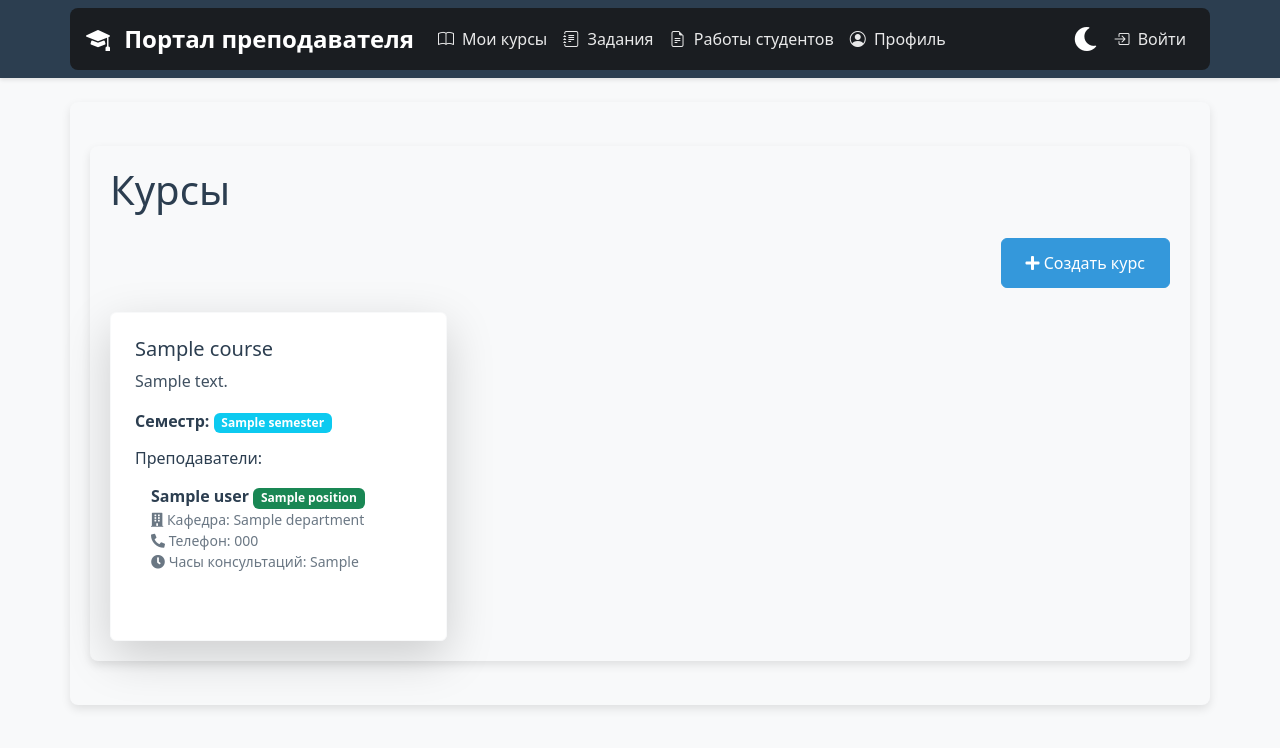
After one commit to Tox1cP1g/orioks_new, a Django app: template services/teacher_portal/teaching/templates/teaching/courses.html in a window 1280 px wide. The commit adds this page. Shown: the top 748 px of the page. Run offline with Django 5.2, Linux system fonts and the light colour scheme; the template is opened without the code that fills it: most values are stand-ins (such as "Sample title", 1, 10 or a date in 2020); some libraries are stand-ins or nearby versions.

Commit message:
commit from mark

```diff
--- a/services/auth/requirements.txt
+++ b/services/auth/requirements.txt
@@ -1,6 +1,5 @@
-Django==5.0.3
+Django
 djangorestframework==3.14.0
 djangorestframework-simplejwt==5.3.1
 python-dotenv==1.0.1
-mysqlclient==2.2.4
 django-cors-headers==4.3.1
--- a/services/student_performance/requirements.txt
+++ b/services/student_performance/requirements.txt
@@ -1,9 +1,7 @@
-Django==5.0.3
+Django
 djangorestframework==3.14.0
 djangorestframework-simplejwt==5.3.1
 python-dotenv==1.0.1
-mysqlclient==2.2.4
-psycopg2-binary==2.9.9
 django-cors-headers==4.3.1
 requests==2.31.0
 pandas==2.2.1
--- a/services/teacher_portal/requirements.txt
+++ b/services/teacher_portal/requirements.txt
@@ -1,9 +1,7 @@
-Django==5.0.3
+Django
 djangorestframework==3.14.0
 djangorestframework-simplejwt==5.3.1
 python-dotenv==1.0.1
-mysqlclient==2.2.4
-psycopg2-binary==2.9.9
 django-cors-headers==4.3.1
 requests==2.31.0
 pandas==2.2.1
--- a/services/teacher_portal/teaching/templates/teaching/base.html
+++ b/services/teacher_portal/teaching/templates/teaching/base.html
@@ -15,29 +15,58 @@
             --text-color: #2c3e50;
             --bg-color: #f8f9fa;
             --card-bg: #ffffff;
+            --card-shadow: rgba(0, 0, 0, 0.1);
             --border-color: #dee2e6;
             --navbar-bg: #2c3e50;
             --navbar-text: #ffffff;
+            --navbar-hover: #3498db;
             --dropdown-bg: #ffffff;
             --dropdown-hover: #f8f9fa;
             --footer-bg: #f8f9fa;
             --table-header-bg: #f8f9fa;
+            --stats-card-bg: #ffffff;
+            --stats-text-color: #2c3e50;
+            --chart-grid-color: #e9ecef;
+            --select-bg: #ffffff;
+            --select-text: #2c3e50;
+            --filter-button-bg: #3498db;
+            --filter-button-text: #ffffff;
         }
 
         :root[data-theme="dark"] {
-            --primary-color: #1a252f;
-            --secondary-color: #2980b9;
-            --accent-color: #c0392b;
-            --text-color: #f8f9fa;
-            --bg-color: #212529;
-            --card-bg: #343a40;
-            --border-color: #495057;
-            --navbar-bg: #1a252f;
-            --navbar-text: #f8f9fa;
-            --dropdown-bg: #343a40;
-            --dropdown-hover: #495057;
-            --footer-bg: #343a40;
-            --table-header-bg: #343a40;
+            --primary-color: #1a1d21;
+            --secondary-color: #3498db;
+            --accent-color: #e74c3c;
+            --text-color: #ffffff;
+            --bg-color: #1a1d21;
+            --card-bg: #2d3239;
+            --card-shadow: rgba(255, 255, 255, 0.1);
+            --border-color: #3d434c;
+            --navbar-bg: #242830;
+            --navbar-text: #ffffff;
+            --navbar-hover: #3498db;
+            --dropdown-bg: #2d3239;
+            --dropdown-hover: #3d434c;
+            --footer-bg: #242830;
+            --table-header-bg: #2d3239;
+            --stats-card-bg: #2d3239;
+            --stats-text-color: #ffffff;
+            --chart-grid-color: #3d434c;
+            --select-bg: #2d3239;
+            --select-text: #ffffff;
+            --filter-button-bg: #3498db;
+            --filter-button-text: #ffffff;
+            --subject-card-bg: #2d3239;
+            --grade-card-blue: rgba(52, 152, 219, 0.15);
+            --grade-card-green: rgba(46, 204, 113, 0.15);
+            --grade-card-yellow: rgba(241, 196, 15, 0.15);
+            --grade-card-red: rgba(231, 76, 60, 0.15);
+            --link-color: #3498db;
+            --link-hover-color: #2980b9;
+            --btn-outline-color: #3498db;
+            --btn-outline-hover-bg: #3498db;
+            --btn-outline-hover-text: #ffffff;
+            --card-hover-shadow: 0 8px 16px rgba(0, 0, 0, 0.3);
         }
 
         body {
@@ -47,14 +76,18 @@
         }
 
         .navbar {
-            background-color: var(--navbar-bg) !important;
+            background-color: #2c3e50 !important;
+            box-shadow: 0 2px 4px rgba(0,0,0,0.1);
         }
 
-        .navbar-brand, .nav-link {
-            color: var(--navbar-text) !important;
+        .navbar-brand {
+            color: #ffffff !important;
+            font-weight: bold;
+            font-size: 1.5rem;
         }
 
         .nav-link {
+            color: #ffffff !important;
             opacity: 0.9;
             transition: opacity 0.3s ease;
         }
@@ -63,27 +96,62 @@
             opacity: 1;
         }
 
+        .nav-link.active {
+            opacity: 1;
+            font-weight: 500;
+        }
+
+        .container {
+            background-color: var(--bg-color);
+            padding: 20px;
+            border-radius: 8px;
+            box-shadow: 0px 4px 10px var(--card-shadow);
+        }
+
         .card {
             background-color: var(--card-bg);
+            color: var(--text-color);
             border: 1px solid var(--border-color);
-            transition: background-color 0.3s, border-color 0.3s;
+            box-shadow: 0 4px 6px var(--card-shadow);
+            transition: transform 0.3s, box-shadow 0.3s;
+            margin-bottom: 20px;
+            border-radius: 8px;
+        }
+
+        .card:hover {
+            transform: translateY(-5px);
+            box-shadow: 0 8px 12px var(--card-shadow);
+        }
+
+        .card-header {
+            background-color: var(--card-bg);
+            border-bottom: 1px solid var(--border-color);
+            padding: 1rem;
+        }
+
+        .card-body {
+            padding: 1.5rem;
         }
 
         .alert {
             background-color: var(--card-bg);
             border: 1px solid var(--border-color);
             color: var(--text-color);
+            border-radius: 8px;
         }
 
         .table {
             background-color: var(--card-bg);
             color: var(--text-color);
+            border-radius: 8px;
+            overflow: hidden;
         }
 
         .table thead th {
             background-color: var(--table-header-bg);
             border-color: var(--border-color);
             color: var(--text-color);
+            font-weight: 600;
         }
 
         .table td {
@@ -91,13 +159,15 @@
         }
 
         .form-control {
-            background-color: var(--bg-color);
+            background-color: var(--card-bg);
             color: var(--text-color);
             border-color: var(--border-color);
+            border-radius: 6px;
+            padding: 0.75rem;
         }
 
         .form-control:focus {
-            background-color: var(--bg-color);
+            background-color: var(--card-bg);
             color: var(--text-color);
             border-color: var(--secondary-color);
             box-shadow: 0 0 0 0.2rem rgba(52, 152, 219, 0.25);
@@ -105,18 +175,37 @@
 
         .form-label {
             color: var(--text-color);
+            font-weight: 500;
+            margin-bottom: 0.5rem;
         }
 
         .theme-switch {
             cursor: pointer;
             padding: 0.5rem;
             margin-left: 1rem;
+            display: flex;
+            justify-content: center;
+            align-items: center;
+            border-radius: 50%;
+            transition: background-color 0.3s;
+            color: var(--navbar-text);
+        }
+
+        .theme-switch:hover {
+            background-color: rgba(255, 255, 255, 0.1);
+            color: var(--navbar-hover);
         }
 
         .theme-switch i {
-            font-size: 1.2rem;
-            color: var(--navbar-text);
-            opacity: 0.9;
+            font-size: 1.5rem;
+            transition: color 0.3s ease;
+        }
+
+        .btn {
+            padding: 0.75rem 1.5rem;
+            border-radius: 6px;
+            font-weight: 500;
+            transition: all 0.3s ease;
         }
 
         .btn-primary {
@@ -127,30 +216,98 @@
         .btn-primary:hover {
             background-color: var(--accent-color);
             border-color: var(--accent-color);
+            transform: translateY(-2px);
+        }
+
+        .btn-secondary {
+            background-color: var(--primary-color);
+            border-color: var(--primary-color);
+        }
+
+        .btn-secondary:hover {
+            background-color: var(--accent-color);
+            border-color: var(--accent-color);
+            transform: translateY(-2px);
+        }
+
+        .messages {
+            margin-bottom: 2rem;
+        }
+
+        .alert {
+            margin-bottom: 1rem;
+            border-radius: 8px;
+        }
+
+        .card {
+            background-color: var(--card-bg);
+            border-color: var(--border-color);
+        }
+
+        .card-title {
+            color: var(--text-color) !important;
+        }
+
+        .card-text {
+            color: var(--text-color);
+            opacity: 0.9;
+        }
+
+        .list-group-item {
+            background-color: var(--card-bg);
+            border-color: var(--border-color);
+            color: var(--text-color);
+        }
+
+        .list-group-item strong {
+            color: var(--text-color);
+        }
+
+        .list-group-item .text-muted {
+            color: var(--text-color) !important;
+            opacity: 0.7;
+        }
+
+        .navbar .container {
+            background-color: #1a1d21 !important;
+            box-shadow: none !important;
+            padding: 0.5rem 1rem;
         }
     </style>
+
     {% block extra_css %}{% endblock %}
 </head>
 <body>
-    <nav class="navbar navbar-expand-lg navbar-dark">
+     <nav class="navbar navbar-expand-lg navbar-dark">
         <div class="container">
-            <a class="navbar-brand" href="/">Портал преподавателя</a>
+            <a class="navbar-brand" href="/">
+                <i class="bi bi-mortarboard-fill me-2"></i>
+                Портал преподавателя
+            </a>
             <button class="navbar-toggler" type="button" data-bs-toggle="collapse" data-bs-target="#navbarNav">
                 <span class="navbar-toggler-icon"></span>
             </button>
             <div class="collapse navbar-collapse" id="navbarNav">
                 <ul class="navbar-nav">
                     <li class="nav-item">
-                        <a class="nav-link" href="/courses/">Мои курсы</a>
+                        <a class="nav-link" href="/courses/">
+                            <i class="bi bi-book me-1"></i> Мои курсы
+                        </a>
                     </li>
                     <li class="nav-item">
-                        <a class="nav-link" href="/assignments/">Задания</a>
+                        <a class="nav-link" href="/assignments/">
+                            <i class="bi bi-journal-text me-1"></i> Задания
+                        </a>
                     </li>
                     <li class="nav-item">
-                        <a class="nav-link" href="/submissions/">Работы студентов</a>
+                        <a class="nav-link" href="/submissions/">
+                            <i class="bi bi-file-earmark-text me-1"></i> Работы студентов
+                        </a>
                     </li>
                     <li class="nav-item">
-                        <a class="nav-link" href="/profile/">Профиль</a>
+                        <a class="nav-link" href="/profile/">
+                            <i class="bi bi-person-circle me-1"></i> Профиль
+                        </a>
                     </li>
                 </ul>
                 <ul class="navbar-nav ms-auto">
@@ -161,14 +318,21 @@
                     </li>
                     {% if user.is_authenticated %}
                     <li class="nav-item">
-                        <span class="nav-link">{{ user.get_full_name }}</span>
+                        <span class="nav-link">
+                            <i class="bi bi-person-circle me-1"></i>
+                            {{ user.get_full_name }}
+                        </span>
                     </li>
                     <li class="nav-item">
-                        <a class="nav-link" href="/logout/">Выйти</a>
+                        <a class="nav-link" href="/logout/">
+                            <i class="bi bi-box-arrow-right me-1"></i> Выйти
+                        </a>
                     </li>
                     {% else %}
                     <li class="nav-item">
-                        <a class="nav-link" href="/login/">Войти</a>
+                        <a class="nav-link" href="/login/">
+                            <i class="bi bi-box-arrow-in-right me-1"></i> Войти
+                        </a>
                     </li>
                     {% endif %}
                 </ul>
@@ -191,9 +355,7 @@
         {% endblock %}
     </div>
 
-    <script src="https://cdn.jsdelivr.net/npm/bootstrap@5.3.0/dist/js/bootstrap.bundle.min.js"></script>
     <script>
-        // Функция для переключения темы
         function toggleTheme() {
             const html = document.documentElement;
             const currentTheme = html.getAttribute('data-theme');
@@ -202,21 +364,19 @@
             html.setAttribute('data-theme', newTheme);
             localStorage.setItem('theme', newTheme);
 
-            // Обновляем иконку
             const themeIcon = document.querySelector('.theme-switch i');
             themeIcon.className = newTheme === 'light' ? 'fas fa-moon' : 'fas fa-sun';
         }
 
-        // Проверяем сохраненную тему при загрузке
         document.addEventListener('DOMContentLoaded', () => {
             const savedTheme = localStorage.getItem('theme') || 'light';
             document.documentElement.setAttribute('data-theme', savedTheme);
 
-            // Устанавливаем правильную иконку
             const themeIcon = document.querySelector('.theme-switch i');
             themeIcon.className = savedTheme === 'light' ? 'fas fa-moon' : 'fas fa-sun';
         });
     </script>
+
     {% block extra_js %}{% endblock %}
 </body>
 </html>
--- /dev/null
+++ b/services/teacher_portal/teaching/templates/teaching/courses.html
@@ -0,0 +1,75 @@
+{% extends 'teaching/base.html' %}
+
+{% block content %}
+  <div class="container my-4">
+    <h1 class="mb-4">Курсы</h1>
+
+    <div class="d-flex justify-content-end mb-4">
+      <a href="{% url 'create_course' %}" class="btn btn-primary">
+        <i class="fas fa-plus"></i> Создать курс
+      </a>
+    </div>
+
+    <div class="row row-cols-1 row-cols-md-2 row-cols-lg-3 g-4">
+      {% for course in courses %}
+        <div class="col">
+          <div class="card h-100 shadow-lg border-light rounded">
+            <div class="card-body">
+              <h5 class="card-title text-primary">{{ course.name }}</h5>
+              <p class="card-text">{{ course.description|truncatewords:20 }}</p>
+              <p><strong>Семестр:</strong> <span class="badge bg-info">{{ course.semester }}</span></p>
+
+              <div class="mt-3">
+                <h6 class="mb-2">Преподаватели:</h6>
+                <ul class="list-group list-group-flush">
+                  {% for teacher in course.teachers.all %}
+                    <li class="list-group-item">
+                      <strong>{{ teacher.user.get_full_name }}</strong>
+                      <span class="badge bg-success">{{ teacher.position }}</span>
+                      <p class="small text-muted">
+                        <i class="fas fa-building"></i> Кафедра: {{ teacher.department }}<br>
+                        <i class="fas fa-phone-alt"></i> Телефон: {{ teacher.phone }}<br>
+                        <i class="fas fa-clock"></i> Часы консультаций: {{ teacher.office_hours }}
+                      </p>
+                    </li>
+                  {% empty %}
+                    <li class="list-group-item text-muted">Нет преподавателей для этого курса.</li>
+                  {% endfor %}
+                </ul>
+              </div>
+
+            </div>
+          </div>
+        </div>
+      {% empty %}
+        <p class="text-muted">Пока нет доступных курсов.</p>
+      {% endfor %}
+    </div>
+  </div>
+
+<style>
+    .card {
+        background-color: var(--card-bg);
+        border-color: var(--border-color);
+    }
+
+    .list-group-item {
+        background-color: var(--card-bg);
+        border-color: var(--border-color);
+        color: var(--text-color);
+    }
+
+    .list-group-item strong {
+        color: var(--text-color);
+    }
+
+    .list-group-item .text-muted {
+        color: var(--text-color) !important;
+        opacity: 0.7;
+    }
+
+    .card-text {
+        color: var(--text-color);
+    }
+</style>
+{% endblock %}
```
Also changed, not shown: services/teacher_portal/teacher_portal/urls.py (+9 -1 lines), services/teacher_portal/teaching/templates/teaching/assignment_form.html (added, +63 -0 lines), services/teacher_portal/teaching/templates/teaching/assignments.html (added, +62 -0 lines), services/teacher_portal/teaching/templates/teaching/create_course.html (added, +48 -0 lines), services/teacher_portal/teaching/templates/teaching/grade_submission.html (added, +42 -0 lines), services/teacher_portal/teaching/templates/teaching/submissions.html (added, +36 -0 lines), services/teacher_portal/teaching/views.py (+91 -2 lines).
